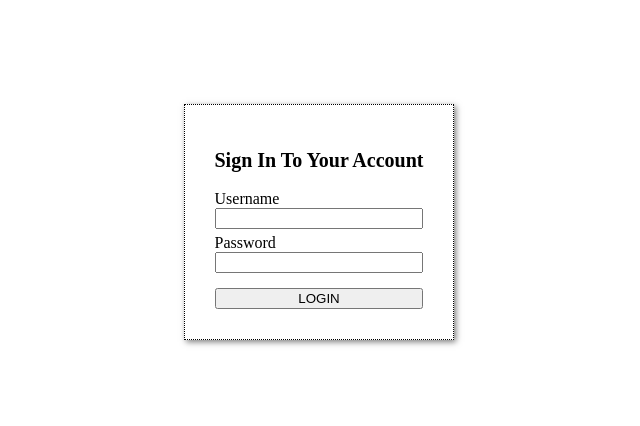
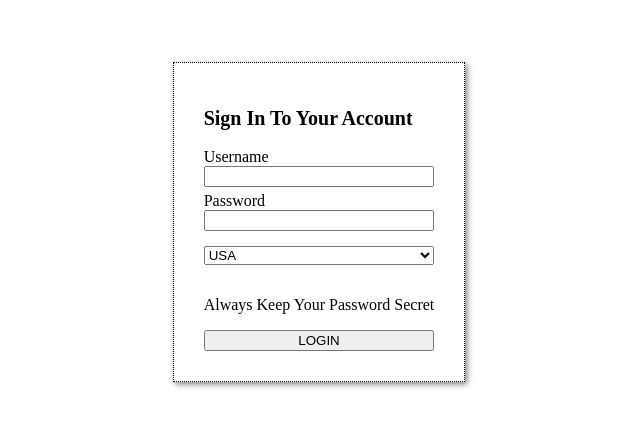
Before and after one commit to Reny8/Jquery-Practice, a plain HTML site: page blurFocusForm/index.html in a window 1280 px wide. Shown: the part 186-612 px from the top of the page, without its empty margins (321-961 px from the left). Drawn offline with nearby package versions, Linux system fonts and the light colour scheme.

Commit message:
Add serialize action example

```diff
--- a/blurFocusForm/index.html
+++ b/blurFocusForm/index.html
@@ -8,6 +8,12 @@
     <title>Blur And Focus Form Elements</title>
     <script>
       $(function () {
+        $("form").submit(function (e) {
+          e.preventDefault();
+          console.log($(this).serialize());
+        });
+      });
+
       $("p").hide();
       $("input")
         .focus(function () {
@@ -23,7 +29,6 @@
         })
         .blur(function () {
           $("p").slideUp();
-          });
         });
     </script>
     <style>
@@ -46,6 +51,9 @@
       input:last-of-type {
         margin-bottom: 15px;
       }
+      select {
+        margin-bottom: 15px;
+      }
       h1 {
         font-size: 1.25em;
       }
@@ -55,11 +63,17 @@
     <div id="container">
       <form id="form">
         <h1 id="form-h1">Sign In To Your Account</h1>
-        <label>Username </label>
-        <input id="username" />
-        <label>Password </label>
-        <input id="password" />
-        <p>Make Sure Your Password Is Secret</p>
+        <label for="username">Username </label>
+        <input id="username" name="username" />
+        <label for="password">Password </label>
+        <input id="password" name="password" />
+        <select id="country" name="country">
+          <option id="usa">USA</option>
+          <option id="canada">Canada</option>
+          <option id="mexico">Mexico</option>
+          <option id="other">Other</option>
+        </select>
+        <p>Always Keep Your Password Secret</p>
         <button id="button">LOGIN</button>
       </form>
     </div>
```
Lines whose indentation alone changed are shown as unchanged.
